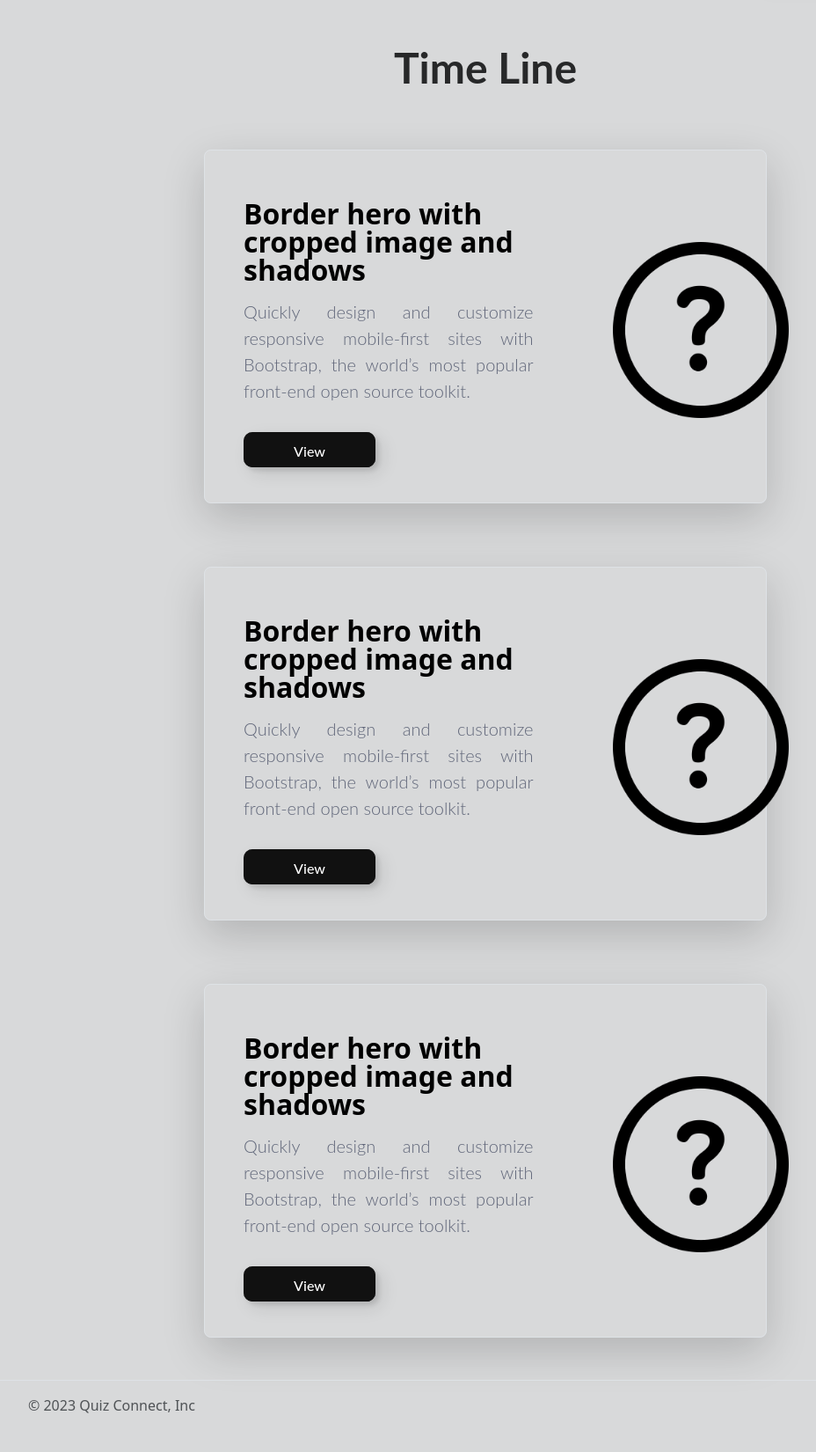
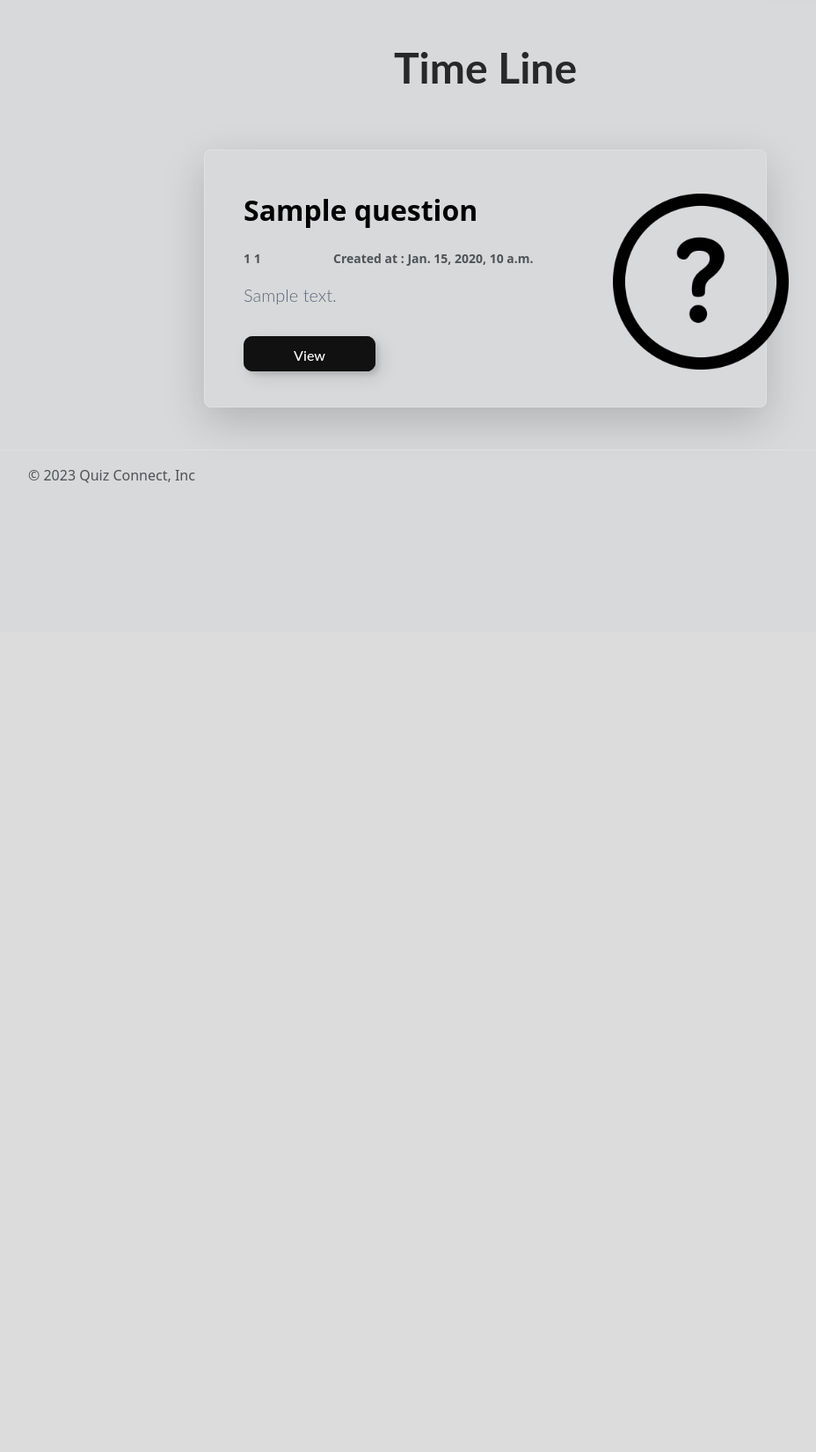
Before and after one commit to KutayAkmese/QuizConnect, a Django app: page /home/1 in a window 1280 px wide. Shown: the part 82-1732 px from the top of the page at 88% size, without its empty margins (88-1016 px from the left). After the commit the page ends 631 px from the top, so only its background shows below. Run offline with Django 4.2, Linux system fonts and the light colour scheme; tables that the repository leaves empty hold one stand-in row (values such as "Sample post").

Commit message:
Update add question feature

```diff
--- a/quizconnect/app/models.py
+++ b/quizconnect/app/models.py
@@ -20,19 +20,21 @@ class Lesson(models.Model):
         return self.name
 
 class Question(models.Model):
+    question_title = models.TextField(default="An explanation is needed for the question here.")
     question_text = models.TextField(default="An explanation is needed for the question here.")
     question_image = models.ImageField(upload_to ='uploads/questions')
     star_number = models.IntegerField(blank=True)
-    created_at = models.DateTimeField(auto_now_add=True)
-    updated_at = models.DateTimeField(auto_now=True)
-    lesson = models.ForeignKey(Lesson, on_delete=models.CASCADE)
+    created_at = models.DateTimeField(auto_now_add=True, blank=True)
+    updated_at = models.DateTimeField(auto_now=True, blank=True)
+    lesson = models.ForeignKey(Lesson, on_delete=models.CASCADE, blank=True)
+    user = models.ForeignKey(User, on_delete=models.CASCADE, blank=True, default=4)
 
     def __str__(self):
         return self.question_text[0:100]
 
 class Answer(models.Model):
     answer_text = models.TextField(default="An explanation is needed for the answer here.")
-    answer_image = models.ImageField(upload_to ='uploads/answers')
+    answer_image = models.ImageField(upload_to ='uploads/answers', blank=True)
     star_number = models.IntegerField()
     created_at = models.DateTimeField(auto_now_add=True)
     updated_at = models.DateTimeField(auto_now=True)
--- a/quizconnect/app/templates/partials/_content.html
+++ b/quizconnect/app/templates/partials/_content.html
@@ -1,10 +1,16 @@
 {% load static %}
+
+{% if questions %}
+  {% for question in questions %}
     <div class="container col-lg-6 my-4">
       <div class="row p-3 mt-4 pt-5 align-items-center rounded-3 border shadow-lg">
         <div class="col-lg-7 mx-3">
-      <a href="{% url 'details' %}" class="text-decoration-none"><h2 class="fw-bold lh-1 text-body-emphasis py-2" >Border hero with cropped image and shadows</h2></a>
-      <p class="lead">Quickly design and customize responsive mobile-first sites with Bootstrap, the world’s most
-        popular front-end open source toolkit.</p>
+          <a href="{% url 'details' %}" class="text-decoration-none"><h2 class="fw-bold lh-1 text-body-emphasis py-1">{{ question.question_title }}</h2></a>
+          <div class="d-flex justify-content-between py-3">
+            <small class="text-muted fw-bold "> {{ question.user_id }} {{question.user_id}}</small>
+            <small class="text-muted fw-bold justify-content-end">Created at : {{ question.updated_at }}</small>
+          </div>
+          <p class="lead">{{ question.question_text|slice:255 }}</p>
           <div class="d-flex justify-content-start pt-3">
             <a href="{% url 'details' %}"><button type="button" class="glow-on-hover custom-btn mb-4" style="width: 150px;">View</button></a>
           </div>
@@ -14,36 +20,5 @@
         </div>
       </div>
     </div>
-
-
-<div class="container col-lg-6 my-4">
-  <div class="row p-3 mt-4 pt-5 align-items-center rounded-3 border shadow-lg">
-    <div class="col-lg-7 mx-3">
-      <a href="{% url 'details' %}" class="text-decoration-none"><h2 class="fw-bold lh-1 text-body-emphasis py-2" >Border hero with cropped image and shadows</h2></a>
-      <p class="lead">Quickly design and customize responsive mobile-first sites with Bootstrap, the world’s most
-        popular front-end open source toolkit.</p>
-      <div class="d-flex justify-content-start pt-3">
-        <a href="{% url 'details' %}"><button type="button" class="glow-on-hover custom-btn mb-4" style="width: 150px;">View</button></a>
-      </div>
-    </div>
-    <div class="col-lg-3 offset-lg-1 mb-4">
-      <a href="{% url 'details' %}"><img src="{% static 'img/example.png' %}" class="d-flex align-items-center" height="200"></a>
-    </div>
-  </div>
-</div>
-
-<div class="container col-lg-6 my-4">
-  <div class="row p-3 mt-4 pt-5 align-items-center rounded-3 border shadow-lg">
-    <div class="col-lg-7 mx-3">
-      <a href="{% url 'details' %}" class="text-decoration-none"><h2 class="fw-bold lh-1 text-body-emphasis py-2" >Border hero with cropped image and shadows</h2></a>
-      <p class="lead">Quickly design and customize responsive mobile-first sites with Bootstrap, the world’s most
-        popular front-end open source toolkit.</p>
-      <div class="d-flex justify-content-start pt-3">
-        <a href="{% url 'details' %}"><button type="button" class="glow-on-hover custom-btn mb-4" style="width: 150px;">View</button></a>
-      </div>
-    </div>
-    <div class="col-lg-3 offset-lg-1 mb-4">
-      <a href="{% url 'details' %}"><img src="{% static 'img/example.png' %}" class="d-flex align-items-center" height="200"></a>
-    </div>
-  </div>
-</div>
+  {% endfor %}
+{% endif %}
--- a/quizconnect/app/templates/partials/_navbar.html
+++ b/quizconnect/app/templates/partials/_navbar.html
@@ -9,8 +9,8 @@
       <div class="col-8 col-lg-6 me-lg-auto mb-md-0">
         <ul class="nav px-2 gap-2">
           <li><a href="{% url 'home' user_id=user.id %}" class="nav-link px-2 text-white fw-bold">Quiz Connect | {{ user.first_name }}</a></li>
-          <li><a href="{% url 'addQuestion' %}" class="nav-link px-2 text-white">Add Question</a></li>
-          <li><a href="{% url 'lessons' %}" class="nav-link px-2 text-white">Lessons</a></li>
+          <li><a href="{% url 'addQuestion' user_id=user.id %}" class="nav-link px-2 text-white">Add Question</a></li>
+          <li><a href="{% url 'lessons' user_id=user.id %}" class="nav-link px-2 text-white">Lessons</a></li>
           <li><a href="{% url 'profile' user_id=user.id %}" class="nav-link px-2 text-white">Your Profile</a></li>
         </ul>
       </div>
--- a/quizconnect/app/urls.py
+++ b/quizconnect/app/urls.py
@@ -1,6 +1,10 @@
 from django.urls import path
 from . import views
 from .models import User
+from django.conf import settings
+
+from django.conf.urls.static import static
+
 
 
 urlpatterns=[
@@ -8,9 +12,11 @@ urlpatterns=[
     path("login", views.login, name="login"),
     path("register", views.register, name="register"),
     path("home/<str:user_id>", views.home, name="home"),
-    path("profile<str:user_id>", views.profile, name="profile"),
-    path("add", views.addQuestion, name="addQuestion"),
+    path("profile/<str:user_id>", views.profile, name="profile"),
+    path("add/<str:user_id>", views.addQuestion, name="addQuestion"),
     path("details", views.questionDetail, name="details"),
-    path("leesons", views.lessons, name="lessons"),
-    path("lessons/<str:name>", views.lessonDetails, name="lessonDetails"),
+    path("lessons/<str:user_id>", views.lessons, name="lessons"),
 ]
+
+if settings.DEBUG:
+        urlpatterns += static(settings.MEDIA_URL,document_root=settings.MEDIA_ROOT)
--- a/quizconnect/app/views.py
+++ b/quizconnect/app/views.py
@@ -1,13 +1,15 @@
 from django.shortcuts import render, redirect
-from .models import User
+from .models import User, Question
+from django.http import Http404
 
 # Home page / Time line
 def home(request, user_id):
     user = User.objects.get(id=user_id)
-    print(user.first_name)
+    questions = Question.objects.all().order_by('-created_at')
     return render(request,"index.html", {
         'user': user,
-        'userName': user.first_name
+        'userName': user.first_name,
+        'questions': questions,
         })
 
 # Login page
@@ -21,7 +23,7 @@ def login(request):
                 id = User.objects.get(email=email).id
                 return redirect('home/' + str(id))
             else:
-                return redirect('login')
+                return redirect('home/' + str(user.id))
         except:
             print("Failed to query from models")
             return render(request, "login.html")
@@ -38,23 +40,31 @@ def register(request):
             password = request.POST.get("password")
             user = User(first_name=first_name, last_name=last_name, email=email, password=password)
             user.save()
-            return redirect('home')
+            return redirect('home/' + str(user.id))
         except:
             # Burada bir hata mesaji gonderilecek.
             return redirect('register')
     else:
         return render(request, "register.html")
 
+def addQuestion(request, user_id):
+    user = User.objects.get(id=user_id)
+    if request.method == "POST":
+        questionText = request.POST.get("questionText")
+        imageFile = request.POST.get("imageFile")
+        star_number = 2
+        questionTitle = request.POST.get("questionTitle")
+        lessonSelection = request.POST.get("lessonSelection")
+        question = Question(question_title=questionTitle, question_image=imageFile,
+                            question_text=questionText, star_number=star_number, user_id= user.id, lesson_id=1)
+        question.save()
+        return redirect('http://127.0.0.1:8000/home/' + str(user.id))
 
-# Lessons pages
-def lessons(request):
-    return render(request,"lessons.html")
+    return render(request, "addQuestion.html", {
+        'user': user
+    })
 
-# Lessons detial
-def lessonDetails(request):
-    return render(request,"details.html")
-
-# Profile page
+   # Profile page
 def profile(request, user_id):
     user = User.objects.get(id=user_id)
 
@@ -62,8 +72,22 @@ def profile(request, user_id):
         'user':user
     })
 
-def addQuestion(request):
-    return render(request, "addQuestion.html")
+
+
+
+
+# Lessons pages
+def lessons(request, user_id):
+    user = User.objects.get(id=user_id)
+
+    return render(request,"lessons.html", {
+        'user': user
+    })
+
+# Lessons detial
+def lessonDetails(request):
+    return render(request,"details.html")
+
 
 def questionDetail(request):
     return render(request, "details.html")
--- a/quizconnect/quizconnect/urls.py
+++ b/quizconnect/quizconnect/urls.py
@@ -17,7 +17,14 @@ Including another URLconf
 from django.contrib import admin
 from django.urls import path,include
 
+from django.conf import settings
+from django.conf.urls.static import static
+
+
 urlpatterns = [
     path("admin/", admin.site.urls),
     path("", include("app.urls")),
 ]
+if settings.DEBUG:
+        urlpatterns += static(settings.MEDIA_URL,
+                              document_root=settings.MEDIA_ROOT)
```
Also changed, not shown: quizconnect/app/templates/addQuestion.html (+7 -9 lines), quizconnect/app/templates/lessons.html (+6 -6 lines), quizconnect/quizconnect/settings.py (+7 -0 lines), quizconnect/app/migrations/0004_question_question_title.py (added), quizconnect/app/migrations/0005_alter_question_lesson.py (added), quizconnect/app/migrations/0006_question_user.py (added), quizconnect/app/migrations/0007_alter_answer_answer_image.py (added). Lines whose indentation alone changed are shown as unchanged.
